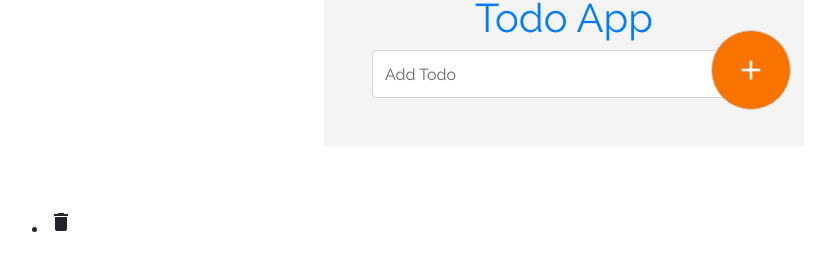
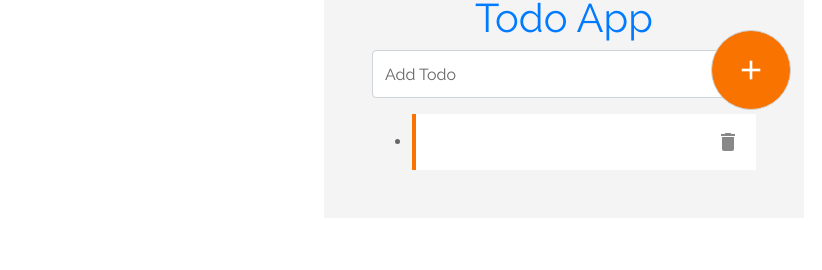
Before and after one commit to aolaleye/todo-app, an Angular app in the folder todo-app/: page / in a window 1280 px wide. Both pictures are taken after a click on the element "add". Shown: the part 102-372 px from the top of the page, without its empty margins (76-898 px from the left). Built offline with nearby package versions, Linux system fonts and the light colour scheme.

Commit message:
added delete capability for each todo

```diff
--- a/todo-app/src/app/app.component.html
+++ b/todo-app/src/app/app.component.html
@@ -8,13 +8,16 @@
         <span class="input-group-text" (click)="addTodo(todo.value)"><i class="material-icons">add</i></span>
       </div>
       <p>{{todo.value}}</p>
+
     </div>
+
+    <div class="data">
+        <ul class="list-instyled">
+          <li *ngFor="let todo of todoArray">{{todo}}<i (click)="deleteItem(todo)" class="material-icons">delete</i></li>
+        </ul>
+      </div>
   </form>
 
-  <div class="data">
-    <ul class="list-instyled">
-      <li *ngFor="let todo of todoArray">{{todo}}<i class="material-icons">delete</i></li>
-    </ul>
-  </div>
+
 
 </div>
```
